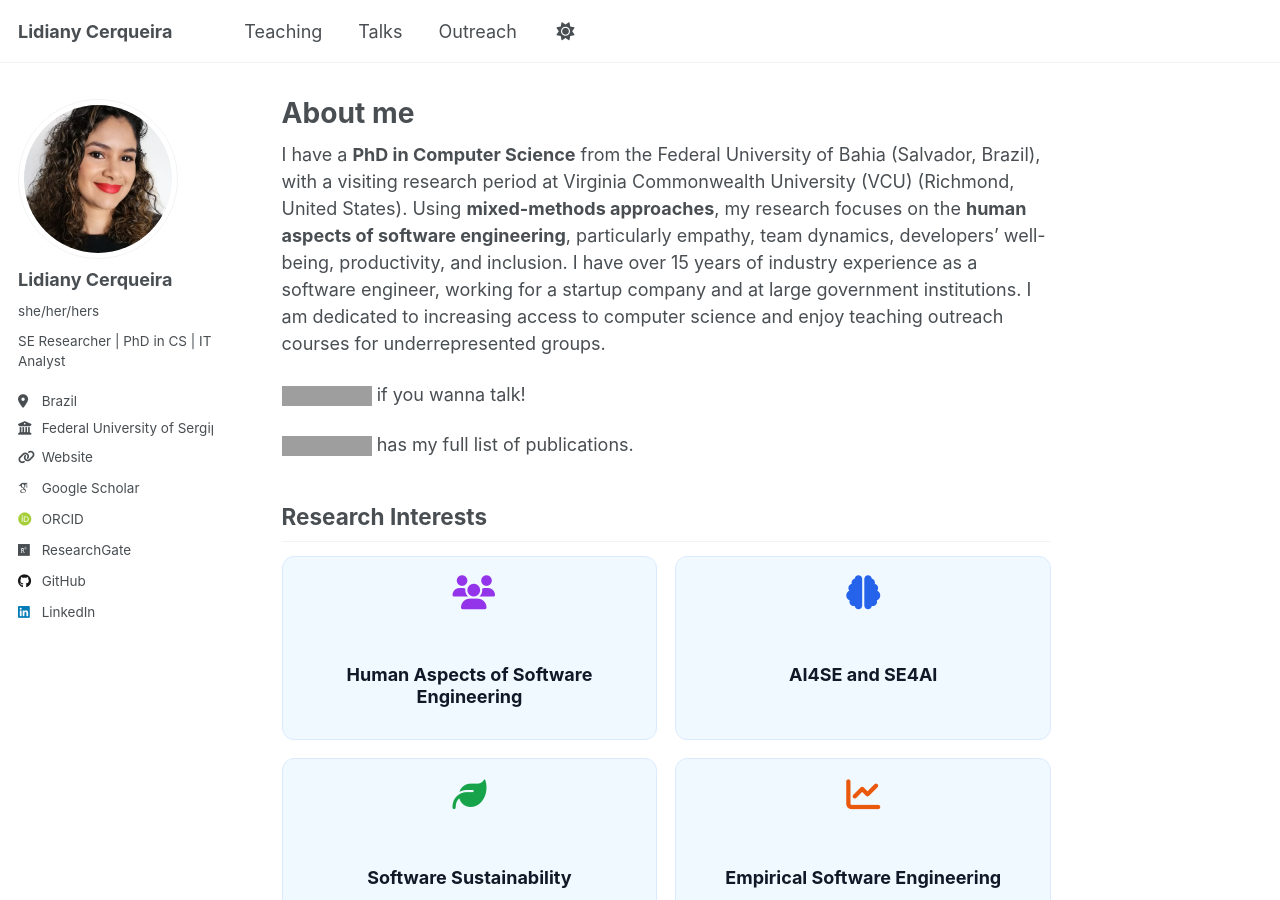
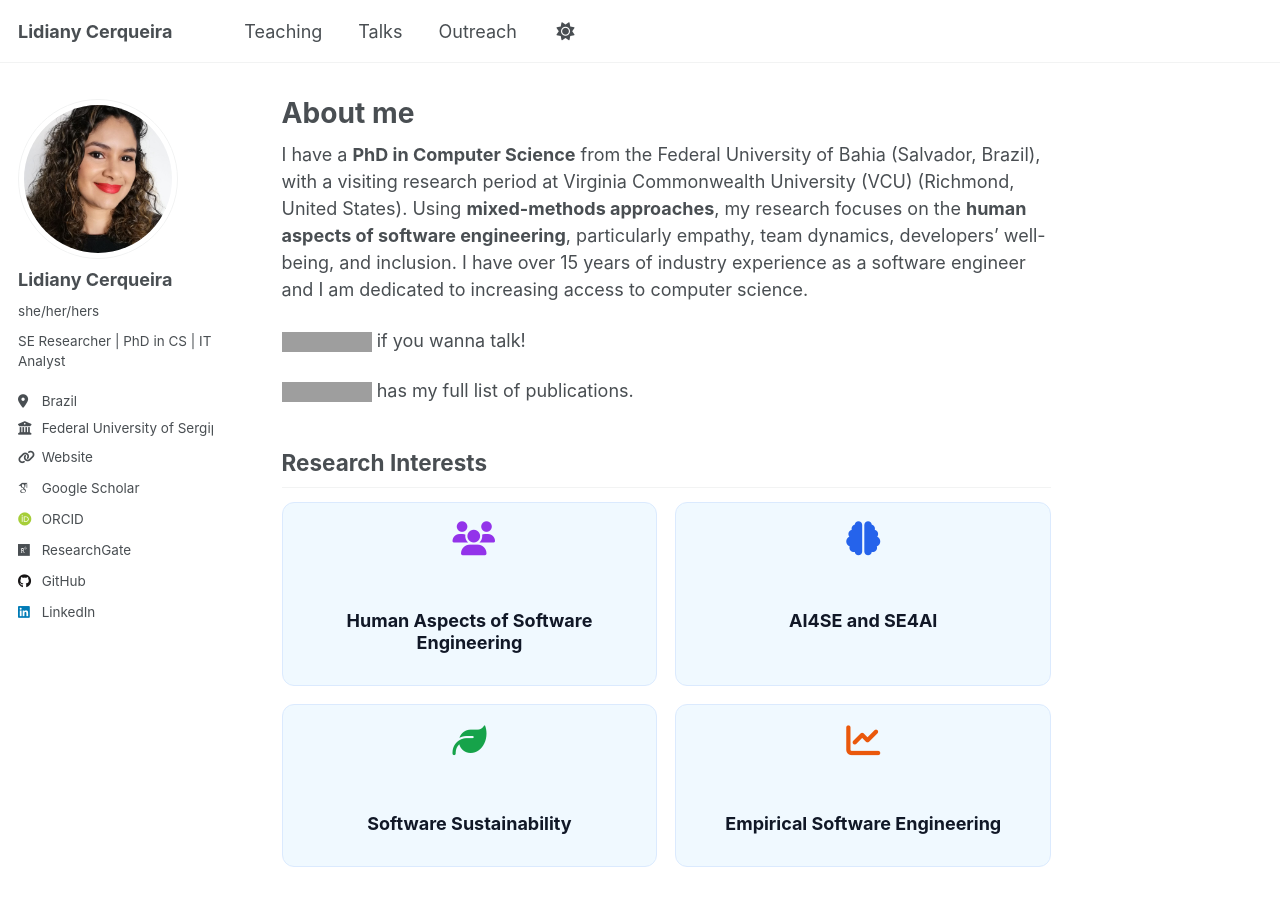
Before and after one commit to lidianycs/lidianycs.github.io, a Jekyll site: the page built from _pages/about.md, in a window 1280 px wide and 900 px high. Built offline with Jekyll 4.4.1, drawn with Linux system fonts in a browser that asks for light colours; some web fonts are replaced; grey boxes are pictures that could not be loaded.

Commit message:
Update about.md

```diff
--- a/_pages/about.md
+++ b/_pages/about.md
@@ -8,11 +8,13 @@ redirect_from:
   - /about.html
 ---
 
-I have a **PhD in Computer Science** from the Federal University of Bahia (Salvador, Brazil), with a visiting research period at Virginia Commonwealth University (VCU) (Richmond, United States). Using **mixed-methods approaches**, my research focuses on the **human aspects of software engineering**, particularly empathy, team dynamics, developers' well-being, productivity, and inclusion. I have over 15 years of industry experience as a software engineer, working for a startup company and at large government institutions. I am dedicated to increasing access to computer science and enjoy teaching outreach courses for underrepresented groups.
+I have a **PhD in Computer Science** from the Federal University of Bahia (Salvador, Brazil), with a visiting research period at Virginia Commonwealth University (VCU) (Richmond, United States). Using **mixed-methods approaches**, my research focuses on the **human aspects of software engineering**, particularly empathy, team dynamics, developers' well-being, and inclusion. I have over 15 years of industry experience as a software engineer and I am dedicated to increasing access to computer science.
 
-[![Book a Meeting](https://img.shields.io/badge/Book%20a%20Meeting-5DA9E9?style=for-the-badge&logo=google-calendar&logoColor=white)](https://www.calday.me/lidianycs)  if you wanna talk!
+<a href="https://www.calday.me/lidianycs" target="_blank" rel="noopener noreferrer"><img src="https://img.shields.io/badge/Book%20a%20Meeting-5DA9E9?style=for-the-badge&logo=google-calendar&logoColor=white" alt="Book a Meeting"/></a> if you wanna talk!
 
-[![Google Scholar](https://img.shields.io/badge/Google%20Scholar-4285F4?style=for-the-badge&logo=google-scholar&logoColor=white)](https://scholar.google.com/citations?user=kxhHAW4AAAAJ)  has my full list of publications.
+
+<a href="https://scholar.google.com/citations?user=kxhHAW4AAAAJ" target="_blank" rel="noopener noreferrer"><img src="https://img.shields.io/badge/Google%20Scholar-4285F4?style=for-the-badge&logo=google-scholar&logoColor=white" alt="Google Scholar"/></a> has my full list of publications.
+
 
 
 
```
